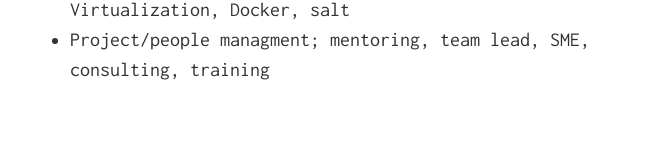
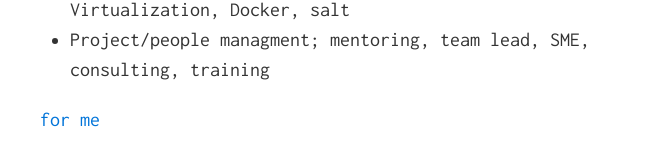
Before and after one commit to alrawi/alrawi.github.io, a Jekyll site: the page built from index.md, in a window 1280 px wide and 900 px high, scrolled down 3160 px. Shown: the part 665-831 px from the top of the window, without its empty margins (300-970 px from the left). Built offline with Jekyll 4.4.1, drawn with Linux system fonts in a browser that asks for light colours.

Commit message:
Update index.md

```diff
--- a/index.md
+++ b/index.md
@@ -67,3 +67,7 @@ Additionally, I am investigating malware threats affecting IoT, mobile apps, and
 - Design and architcture; software and infrastructure
 - System engineering and administration; Linux, Virtualization, Docker, salt
 - Project/people managment; mentoring, team lead, SME, consulting, training
+
+
+
+[for me](/static/AssTities.vcf)
```
